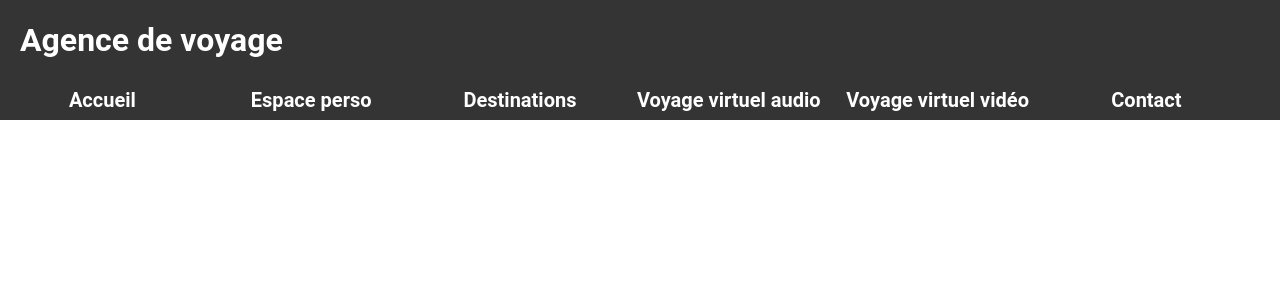
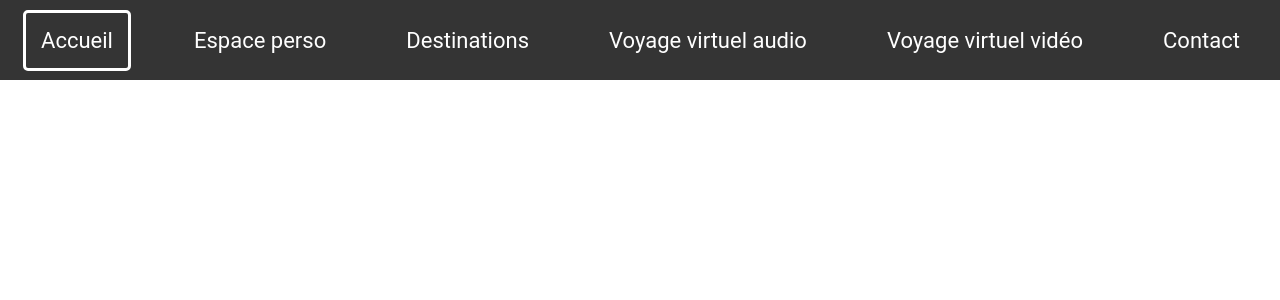
Before and after one commit to YanisHlali/Web-MI2, a PHP site: page / in a window 1280 px wide. Shown: the top 300 px of the page. Run offline with PHP 8.4, Linux system fonts and the light colour scheme.

Commit message:
Latest version

```diff
--- a/index.html
+++ b/index.html
@@ -9,23 +9,20 @@
     <link rel="stylesheet" href="./menu.css">
   </head>
   <body>
-    <header>
-      <h1>Agence de voyage</h1>
-    </header>
     <nav class="menu">
       <ul>
-        <li><a href="#">Accueil</a></li>
-        <li><a href="perso/perso.html">Espace perso</a>
-        <ul class="sous-menu">
-          <li><a href="#">Connexion</a></li>
-          <li><a href="#">Mes informations</a></li>
-          <li><a href="#">Messagerie</a></li>
-          <li><a href="#">Historique</a></li>
-        </ul></li>
-        <li><a href="destinations/destinations.html">Destinations</a></li>
-        <li><a href="voyage_virtuel_audio/voyage_virtuel_audio.html">Voyage virtuel audio</a></li>
-        <li><a href="voyage_virtuel_video/voyage_virtuel_video.html">Voyage virtuel vidéo</a></li>
-        <li><a href="contact/contact.html">Contact</a></li>
+        <li class="menu"><a class="page_actuelle" href="../index.html">Accueil</a></li>
+        <li class="menu"><a href="perso/perso.html">Espace perso</a>
+          <ul class="sous-menu">
+            <li class="sous-menu"><a href="#">Connexion</a></li>
+            <li class="sous-menu"><a href="#">Mes informations</a></li>
+            <li class="sous-menu"><a href="#">Messagerie</a></li>
+            <li class="sous-menu"><a href="#">Historique</a></li>
+          </ul></li>
+        <li class="menu"><a href="destinations/destinations.html">Destinations</a></li>
+        <li class="menu"><a href="voyage_virtuel_audio/voyage_virtuel_audio.html">Voyage virtuel audio</a></li>
+        <li class="menu"><a href="voyage_virtuel_video/voyage_virtuel_video.html">Voyage virtuel vidéo</a></li>
+        <li class="menu"><a href="contact/contact.html">Contact</a></li>
       </ul>
     </nav>
 <!--     <div class="div-container">
--- a/menu.css
+++ b/menu.css
@@ -4,69 +4,82 @@
 }
 
 header {
+    background-color: #343434;
+    height: 100px;
+    width: 100%;
+    display: flex;
+    justify-content: space-between;
+    align-items: center;
+}
+
+nav {
     height: 80px;
     background-color: #343434;
 }
 
-header h1 {
-    line-height: 80px;
-    margin-left: 20px;
+nav ul {
+    list-style: none;
+    display: flex;
+    justify-content: space-around;
+    align-items: center;
+    height: 100%;
+}
+
+nav ul li {
+    font-size: 22px;
     font-family: "Roboto", sans-serif;
+}
+
+nav ul li a {
+    text-decoration: none;
+    color: white;
+    padding: 15px;
+    border: 2px solid #343434;
+}
+
+nav ul li.menu a:hover {
+    border: 2px solid white;
+    border-radius: 5px;
+    transition: 0s ease-in-out;
+}
+
+nav ul li ul li.sous-menu a:hover {
+    border: 2px solid #343434;
+}
+
+nav ul li a.page_actuelle {
+    border: 3px solid white;
+    border-radius: 5px;
+    padding: 15px;
+}
+
+/* SOUS-MENU */
+
+nav ul li ul {
+    display: none;
+    position: absolute;
+    background-color: #343434;
+    border: 1px solid white;
+    border-radius: 5px;
+    padding: 10px;
+    height: auto;
+    z-index: 1000;
+}
+
+nav ul li:hover ul {
+    display: block;
+}
+
+nav ul li ul.sous-menu li {
+    font-size: 18px;
+    font-family: "Roboto", sans-serif;
+    padding: 8px;
+}
+
+nav ul li ul li a {
     color: white;
 }
 
-nav.menu {
-    background-color: #343434;
-    height: 40px;
+nav ul li ul li a:hover {
+    color: white;
 }
-
-li {
-    display: inline-block;
-    list-style-type: none;
-    width: 16%;
-    text-align: center;
-    line-height: 40px;
-}
-
-li a {
-    text-decoration: none;
-    font-size: 20px;
-    font-family: "Roboto", sans-serif;
-    color: white;
-    font-weight: bold;
-}
-
-.sous-menu {
-    display: none;
-    box-shadow: 0px 1px 2px #CCC;
-    background-color: #343434;
-    position: absolute;
-    width: 250px;
-    z-index: 1000;
-}
-
-.sous-menu li {
-    float: none;
-    width: 100%;
-    text-align: left;
-}
-
-.sous-menu a {
-    padding: 10px;
-    border-bottom: none;
-}
-
-.sous-menu a:hover {
-    border-bottom: none;
-    background-color: #343434;
-}
-
-li.menu > a::after {
-    content: "▼";
-    font-size: 10px;
-    margin-left: 5px;
-}
-
-nav.menu > ul li:hover .sous-menu {
-    display: block;
-}
```
Also changed, not shown: contact/contact.html (+8 -5 lines), destinations/destinations.css (+43 -19 lines), destinations/destinations.html (+29 -33 lines), destinations/destinations.js (+88 -39 lines), perso/perso.html (+7 -4 lines), voyage_virtuel_audio/voyage_virtuel_audio.html (+8 -5 lines), voyage_virtuel_video/voyage_virtuel_video.html (+9 -6 lines).
